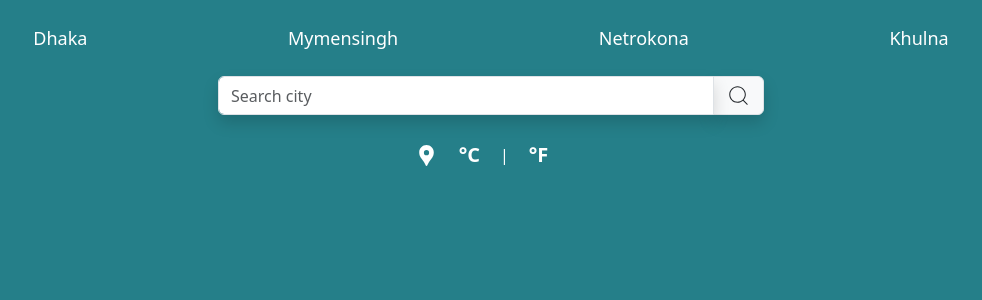
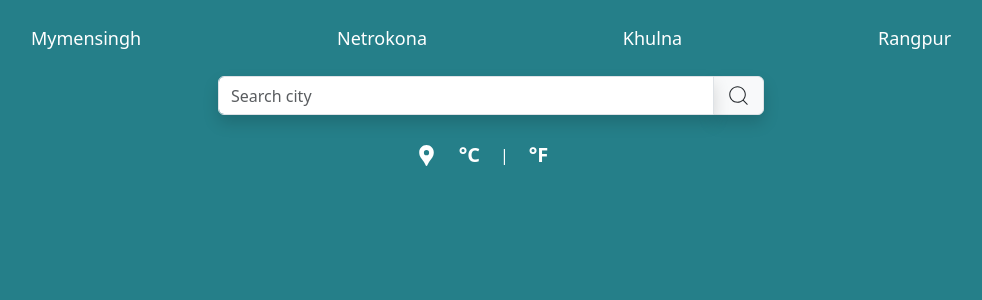
Before and after one commit to sagorpaul142/weather_forecast_app, a React (Vite) app: page / in a window 1280 px wide. Shown: the top 300 px of the page, without its empty margins (149-1131 px from the left). Built offline with nearby package versions, Linux system fonts and the light colour scheme; no server answers.

Commit message:
Skeleton file structor change

```diff
--- a/src/App.jsx
+++ b/src/App.jsx
@@ -11,9 +11,9 @@ import {
   formateForcastWeather,
 } from "./Services/WeatherService.js";
 import axios from "axios";
-import TimeAndLocationSkeleton from "./Components/TimeAndLocationSkeleton.jsx";
-import TemperatureAndDetailsSkeleton from "./Components/TemperatureAndDetailsSkeleton.jsx";
-import ForecastSkeleton from "./Components/ForecastSkeleton.jsx";
+import TimeAndLocationSkeleton from "./Components/Skeleton/TimeAndLocationSkeleton.jsx";
+import TemperatureAndDetailsSkeleton from "./Components/Skeleton/TemperatureAndDetailsSkeleton.jsx";
+import ForecastSkeleton from "./Components/Skeleton/ForecastSkeleton.jsx";
 import {ToastContainer, toast} from 'react-toastify';
 
 function App() {
--- a/src/Components/Header.jsx
+++ b/src/Components/Header.jsx
@@ -2,19 +2,19 @@ const Header = ({setQuery}) => {
   const cities = [
     {
       id: 1,
-      title: 'Dhaka'
+      title: 'Mymensingh'
     },
     {
       id: 2,
-      title: 'Mymensingh'
+      title: 'Netrokona'
     },
     {
       id: 3,
-      title: 'Netrokona'
+      title: 'Khulna'
     },
     {
       id: 4,
-      title: 'Khulna'
+      title: 'Rangpur'
     },
   ]
   return (
```
Also changed, not shown: src/Components/Skeleton/ForecastSkeleton.jsx (renamed from src/Components/ForecastSkeleton.jsx), src/Components/Skeleton/TemperatureAndDetailsSkeleton.jsx (renamed from src/Components/TemperatureAndDetailsSkeleton.jsx), src/Components/Skeleton/TimeAndLocationSkeleton.jsx (renamed from src/Components/TimeAndLocationSkeleton.jsx).
